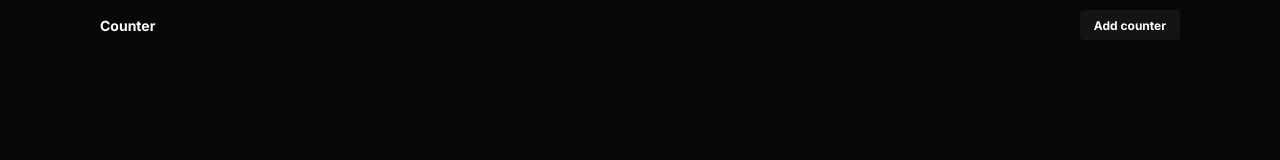
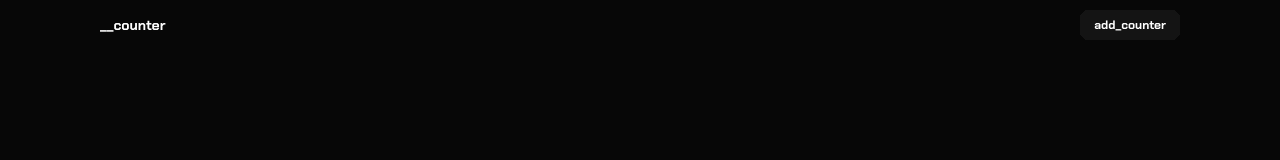
Before and after one commit to Hartaithan/datagile-test, a React (Create React App) app: page / in a window 1280 px wide. Shown: the top 160 px of the page. Built offline with nearby package versions, Linux system fonts and the light colour scheme.

Commit message:
change font and styling

```diff
--- a/public/index.html
+++ b/public/index.html
@@ -14,12 +14,12 @@
     <link rel="preconnect" href="https://fonts.gstatic.com" crossorigin />
     <link
       rel="preload"
-      href="https://fonts.googleapis.com/css2?family=Inter:wght@300;400;500;600;700;800;900&display=swap"
+      href="https://fonts.googleapis.com/css2?family=Chakra+Petch:wght@300;400;500;600;700&display=swap"
       as="style"
     />
     <link
       rel="stylesheet"
-      href="https://fonts.googleapis.com/css2?family=Inter:wght@300;400;500;600;700;800;900&display=swap"
+      href="https://fonts.googleapis.com/css2?family=Chakra+Petch:wght@300;400;500;600;700&display=swap"
     />
     <title>React App</title>
   </head>
--- a/src/App.tsx
+++ b/src/App.tsx
@@ -12,7 +12,7 @@ const App = () => {
       <Header />
       <FillContainer>
         {counters.length === 0 && (
-          <Empty>Counters have not yet been added</Empty>
+          <Empty>counters_have_not_yet_been_added</Empty>
         )}
         {counters.length > 0 && (
           <Grid>
--- a/src/components/Button.tsx
+++ b/src/components/Button.tsx
@@ -3,8 +3,6 @@ import styled from "styled-components";
 const Button = styled.button`
   height: 30px;
   min-width: 100px;
-  background: #141414;
-  border-radius: 4px;
   border: none;
   cursor: pointer;
   font-weight: 700;
@@ -12,10 +10,14 @@ const Button = styled.button`
   color: #ffffff;
   transition: background 0.3s ease-in-out;
   padding: 5px 10px;
-  &:hover,
-  &:active {
-    background: #2e2e2e;
-  }
+  background: #141414;
+  background: linear-gradient(45deg, transparent 4px, #141414 4px),
+    linear-gradient(135deg, transparent 4px, #141414 4px),
+    linear-gradient(225deg, transparent 4px, #141414 4px),
+    linear-gradient(315deg, transparent 4px, #141414 4px);
+  background-position: bottom left, top left, top right, bottom right;
+  background-size: 50% 50%;
+  background-repeat: no-repeat;
 `;
 
 export default Button;
--- a/src/components/Counter.tsx
+++ b/src/components/Counter.tsx
@@ -14,14 +14,23 @@ const Container = styled.div`
   justify-content: center;
   aspect-ratio: 1 / 1;
   background: #141414;
-  border-radius: 12px;
   z-index: 0;
   overflow: hidden;
+  clip-path: polygon(
+    10% 0%,
+    90% 0%,
+    100% 10%,
+    100% 90%,
+    90% 100%,
+    10% 100%,
+    0% 90%,
+    0% 10%
+  );
 `;
 
 const Value = styled.p`
-  font-size: 36px;
-  font-weight: 600;
+  font-size: 48px;
+  font-weight: 500;
 `;
 
 const Background = styled.p`
@@ -31,10 +40,11 @@ const Background = styled.p`
   z-index: -1;
   transform: translate(-60%, -50%);
   font-size: 186px;
-  font-weight: 900;
+  font-weight: 700;
   opacity: 0.05;
   font-style: italic;
   text-align: center;
+  -webkit-text-stroke: 8px #ffffff;
 `;
 
 const Buttons = styled.div`
@@ -44,22 +54,24 @@ const Buttons = styled.div`
   bottom: 0;
   display: flex;
   justify-content: space-between;
-  padding: 10px;
+  padding: 12px;
 `;
 
 const Button = styled.button`
   height: 30px;
   width: calc(50% - 5px);
   border: none;
-  background: #070707;
-  border-radius: 8px;
   cursor: pointer;
   transition: background 0.3s ease-in-out;
   font-weight: 700;
-  &:hover,
-  &:active {
-    background: #2e2e2e;
-  }
+  background: #070707;
+  background: linear-gradient(45deg, transparent 4px, #070707 4px),
+    linear-gradient(135deg, transparent 4px, #070707 4px),
+    linear-gradient(225deg, transparent 4px, #070707 4px),
+    linear-gradient(315deg, transparent 4px, #070707 4px);
+  background-position: bottom left, top left, top right, bottom right;
+  background-size: 50% 50%;
+  background-repeat: no-repeat;
 `;
 
 const Counter: React.FC<ICounterProps> = (props) => {
--- a/src/components/Header.tsx
+++ b/src/components/Header.tsx
@@ -17,8 +17,8 @@ const Header: React.FC = () => {
   const { addCounterAction } = useActions();
   return (
     <Container>
-      <Heading>Counter</Heading>
-      <Button onClick={() => addCounterAction()}>Add counter</Button>
+      <Heading>__counter</Heading>
+      <Button onClick={() => addCounterAction()}>add_counter</Button>
     </Container>
   );
 };
--- a/src/styles/global.ts
+++ b/src/styles/global.ts
@@ -5,7 +5,7 @@ const GlobalStyle = createGlobalStyle`
     padding: 0;
     margin: 0;
     box-sizing: border-box;
-    font-family: "Inter", sans-serif;
+    font-family: 'Chakra Petch', sans-serif;
     color: #ffffff;
   }
   html, body, #root {
```
